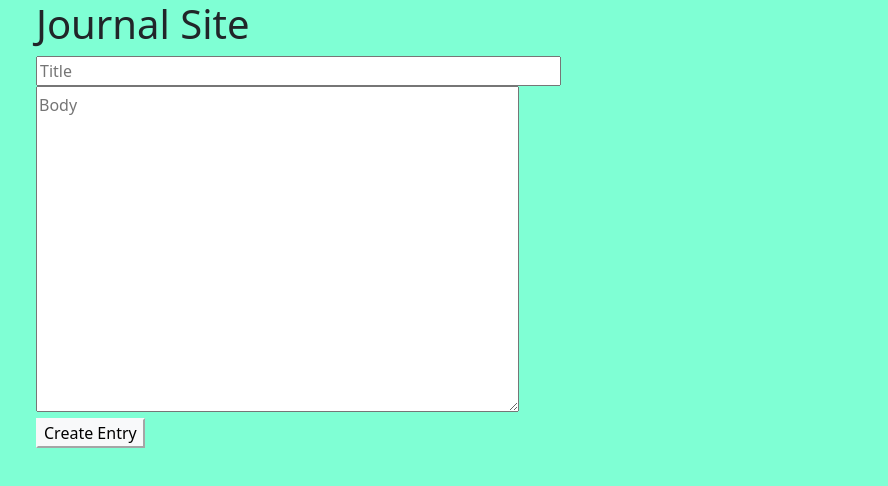
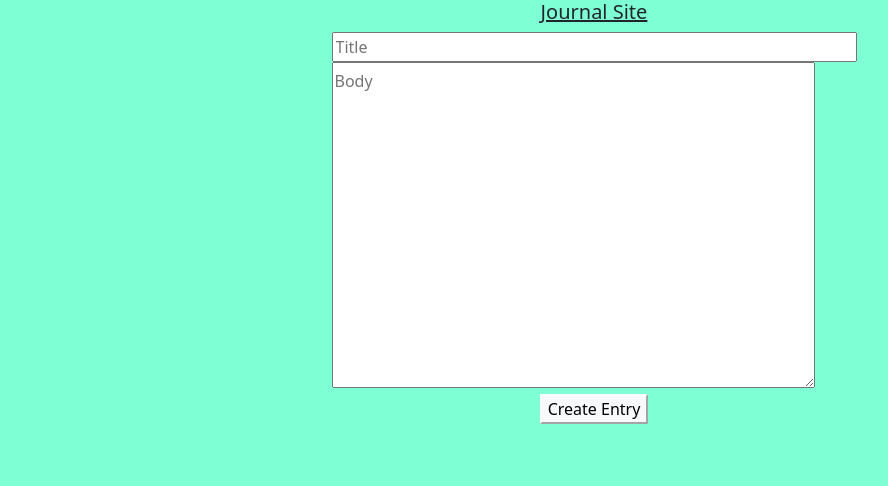
Before and after one commit to niccikaufman/journal-site, a website built with webpack: page src/index.html in a window 1280 px wide. Shown: the whole page, without its empty margins (46-934 px from the left). Built offline with nearby package versions, Linux system fonts and the light colour scheme.

Commit message:
add container flex styling and align button and h1 to center

```diff
--- a/src/css/styles.css
+++ b/src/css/styles.css
@@ -1,21 +1,38 @@
 #entry-body {
   line-height: 2em;
+}
+
+.container {
+  display: flex;
+  flex-flow: column wrap;
+  justify-content: center;
+}
+
+button {
+  align-self: center;
 }
 
 body {
   background-color: aquamarine;
 }
+
+#entry-area {
+  align-self: center;
+}
+
 #posted-entry-body {
   display: none;
 }
 
 #teaser-info {
+  align-self: center;
   display: none;
   max-width: 50%;
   padding: 5pt;
 }
 
-#teaser-title {
+#teaser-title,
+h1 {
   text-align: center;
   text-decoration: underline;
   font-size: 20px;
```
